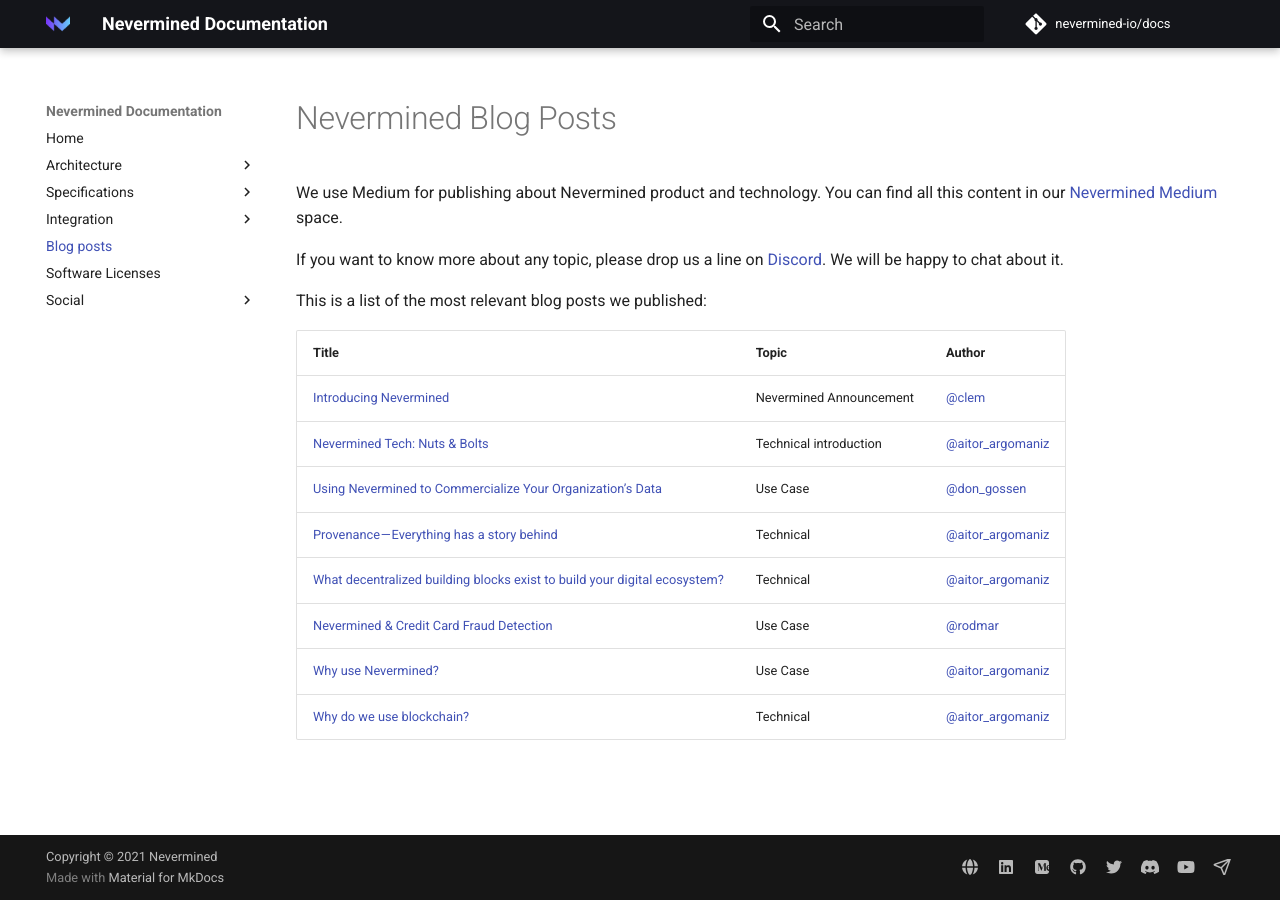
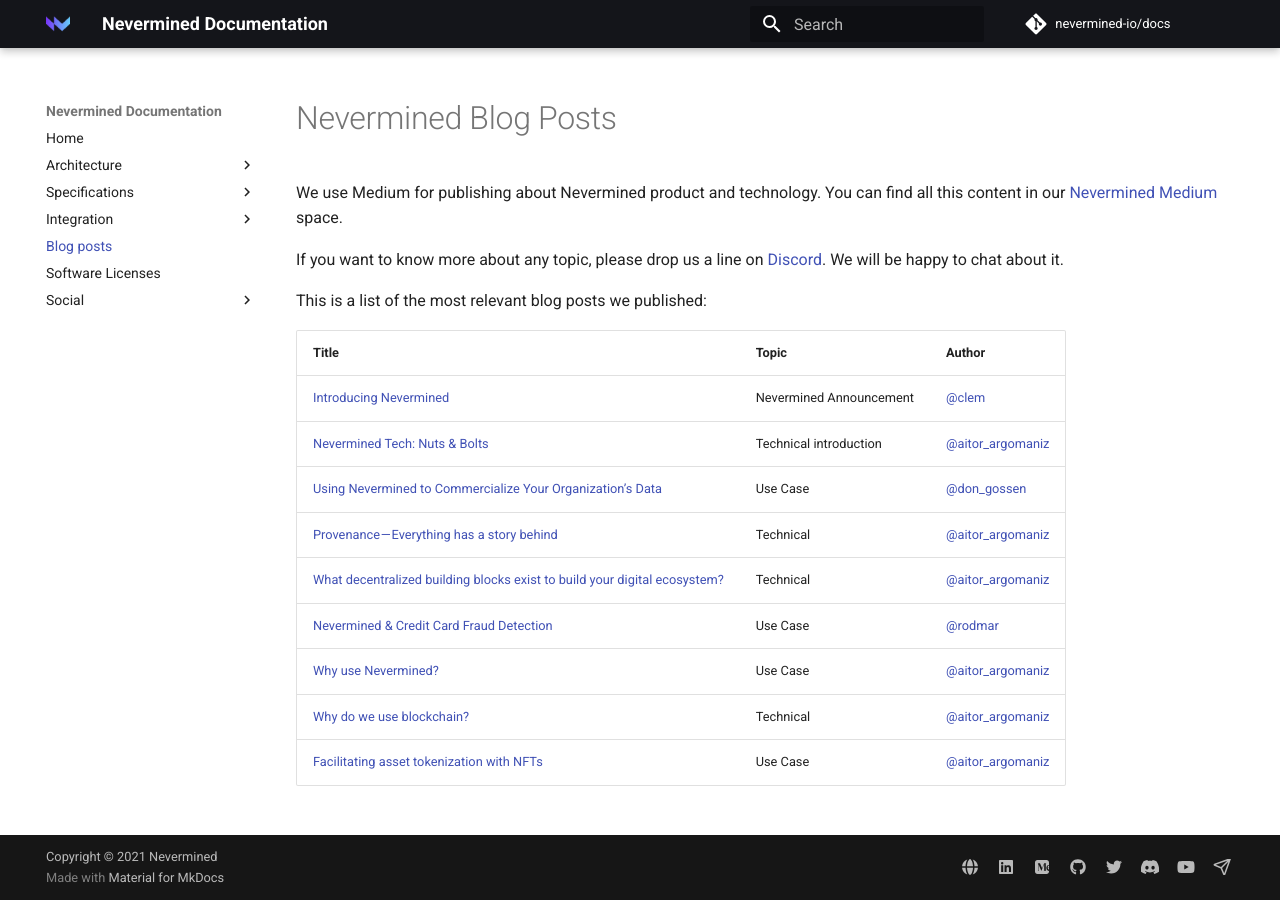
Before and after one commit to nevermined-io/docs-legacy, an MkDocs documentation site: the page built from docs/Blog.md, in a window 1280 px wide. Built offline with MkDocs 1.6.1 and Material for MkDocs 9.7.7, drawn with Linux system fonts in a browser that asks for light colours; comment, search, counter and statistics services are not loaded.

Commit message:
Adding NFTs blog post

```diff
--- a/docs/Blog.md
+++ b/docs/Blog.md
@@ -18,3 +18,4 @@ Title | Topic | Author
 [Nevermined & Credit Card Fraud Detection](https://medium.com/nevermined-io/nevermined-credit-card-fraud-detection-91aef362d98) | Use Case | [@rodmar](https://medium.com/@rodmar)
 [Why use Nevermined?](https://medium.com/nevermined-io/why-use-nevermined-c47b44b04df7) | Use Case | [@aitor_argomaniz](https://medium.com/@aitor_argomaniz)
 [Why do we use blockchain?](https://medium.com/nevermined-io/why-do-we-use-blockchain-9f3d10cdbc09) | Technical | [@aitor_argomaniz](https://medium.com/@aitor_argomaniz)
+[Facilitating asset tokenization with NFTs](https://medium.com/nevermined-io/facilitating-asset-tokenization-with-nfts-3f725bfd51e2) | Use Case | [@aitor_argomaniz](https://medium.com/@aitor_argomaniz)
```
